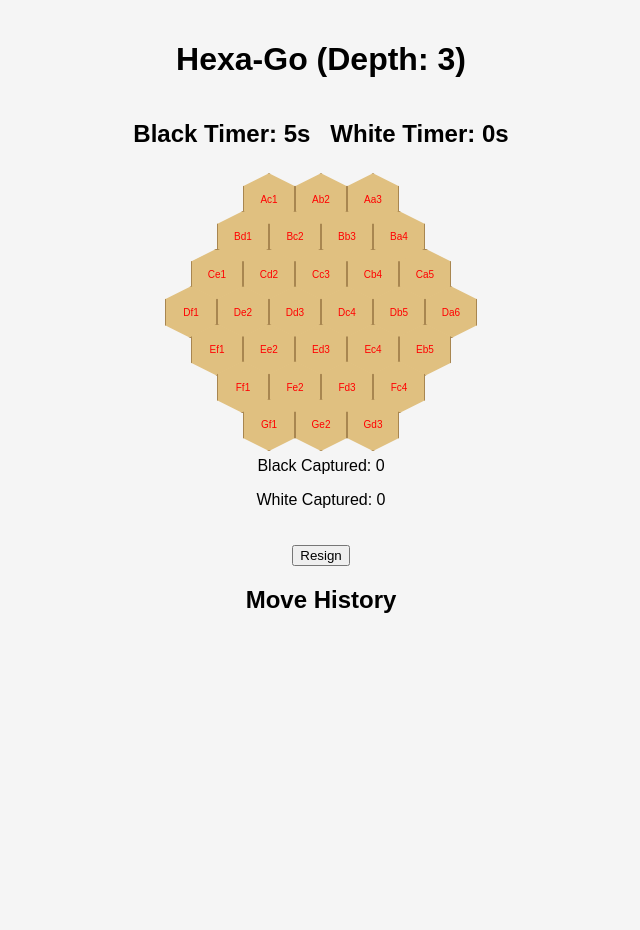
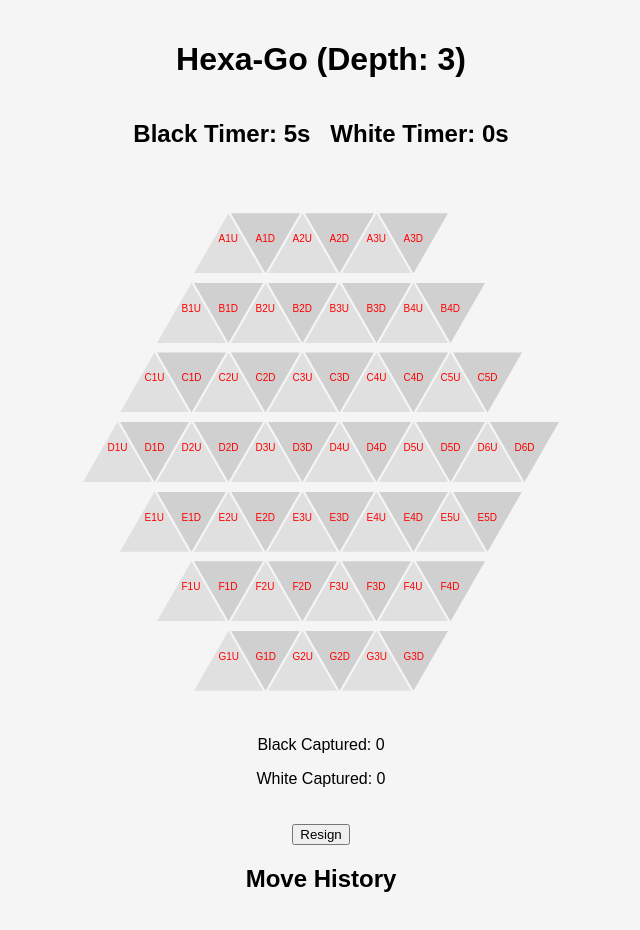
Before and after one commit to rer10013/hexa-go, a React (Create React App) app: page / in a window 1280 px wide. Shown: the top 930 px of the page, without its empty margins (319-959 px from the left). Before the commit the page ends 800 px from the top, so only its background shows below. Built offline with nearby package versions, Linux system fonts and the light colour scheme.

Commit message:
Tri-go testing

```diff
--- a/package.json
+++ b/package.json
@@ -1,7 +1,7 @@
 {
   "homepage": "https://rer10013.github.io/hexa-go-build/",
   "name": "hexa-go",
-  "version": "0.2.2",
+  "version": "T0.2.2",
   "private": true,
   "dependencies": {
     "cra-template": "1.2.0",
--- a/src/Board.css
+++ b/src/Board.css
@@ -5,5 +5,5 @@
 .board-row {
     display: flex;
     justify-content: center;
-    margin: -0.9rem 0;
+    margin: 2.6rem 0;
   }
--- a/src/Board.js
+++ b/src/Board.js
@@ -1,12 +1,10 @@
 import React, { useEffect } from 'react';
-import HexCell from './HexCell';
+import TriCell from './TriCell';
 import './Board.css';
 
 function Board({ onPlaceStone, moveHistory, onGameEnd }) {
-  // Hexa-board array
   const boardRows = [3, 4, 5, 6, 5, 4, 3];
-  const lowercsaseIndexBase = [3, 4, 5, 6, 6, 6, 6];
-  const spaceNum = boardRows.reduce((a, b) => a + b, 0);
+  const spaceNum = boardRows.reduce((a, b) => a + b, 0) * 2; // Each Triagon now has 6 triangles
 
   useEffect(() => {
     if (moveHistory.length === spaceNum) {
@@ -16,44 +14,38 @@ function Board({ onPlaceStone, moveHistory, onGameEnd }) {
 
   let rows = [];
   let uppercaseIndex = 0;
-  let lowercaseIndex = 0;
-
   const uppercase = "ABCDEFGHIJKLMNOPQRSTUVWXYZ";
-  const lowercase = "abcdefghijklmnopqrstuvwxyz";
 
   for (let rowIndex = 0; rowIndex < boardRows.length; rowIndex++) {
     let cells = [];
-    lowercaseIndex = lowercsaseIndexBase[rowIndex] - 1
-    // NumIndex controll (/)
     for (let colIndex = 0; colIndex < boardRows[rowIndex]; colIndex++) {
-      // Generate coordinate
-      const coordinate =
-        uppercase[uppercaseIndex] +
-        lowercase[lowercaseIndex] +
-        (colIndex + 1).toString();
+      // Create 2 triangles per Triagon
+      const upCoordinate = `${uppercase[uppercaseIndex]}${colIndex + 1}U`;
+      const downCoordinate = `${uppercase[uppercaseIndex]}${colIndex + 1}D`;
 
-      // Check move history
-      const stone = moveHistory.find(
-        (move) => move.coordinate === coordinate
-      )?.player;
+      const upStone = moveHistory.find((move) => move.coordinate === upCoordinate)?.player;
+      const downStone = moveHistory.find((move) => move.coordinate === downCoordinate)?.player;
 
       cells.push(
-        <HexCell
-          key={coordinate}
-          coordinate={coordinate}
-          stone={stone}
-          onClick={() => onPlaceStone(coordinate)}
+        <TriCell
+          key={upCoordinate}
+          coordinate={upCoordinate}
+          stone={upStone}
+          onClick={() => onPlaceStone(upCoordinate)}
+          orientation="up"
         />
       );
-
-      // LowercaseIndex (\) controll
-      lowercaseIndex--;
-      if (lowercaseIndex < 0) lowercaseIndex = 0;
+      cells.push(
+        <TriCell
+          key={downCoordinate}
+          coordinate={downCoordinate}
+          stone={downStone}
+          onClick={() => onPlaceStone(downCoordinate)}
+          orientation="down"
+        />
+      );
     }
-    // UppercaseIndex (-) controll
     uppercaseIndex++;
-    if (uppercaseIndex >= uppercase.length) uppercaseIndex = 0;
-
     rows.push(
       <div className="board-row" key={rowIndex}>
         {cells}
@@ -61,11 +53,7 @@ function Board({ onPlaceStone, moveHistory, onGameEnd }) {
     );
   }
 
-  return (
-    <div className="board-container">
-      {rows}
-    </div>
-  );
+  return <div className="board-container">{rows}</div>;
 }
 
 export default Board;
--- a/src/HexCell.css
+++ /dev/null
@@ -1,44 +0,0 @@
-.hex-cell {
-    position: relative;
-    width: 50px;
-    height: 50px;
-    margin: 0px;
-    background-color: #e0c080;
-    border: 1px solid #a88650;
-    cursor: pointer;
-    display: flex;
-    align-items: center;
-    justify-content: center;
-
-    /* 벌집 형태 흉내내기(간단) */
-    clip-path: polygon(
-      50% 0%,
-      100% 25%,
-      100% 75%,
-      50% 100%,
-      0% 75%,
-      0% 25%
-    );
-  }
-
-.stone {
-    width: 80%;
-    height: 80%;
-    border-radius: 50%;
-    display: flex;
-    align-items: center;
-    justify-content: center;
-  }
-
-.stone-black {
-    background-color: black;
-  }
-
-.stone-white {
-    background-color: white;
-  }
-
-.coord-label {
-    font-size: 10px;
-    color: red;
-  }
--- a/src/HexCell.js
+++ /dev/null
@@ -1,20 +0,0 @@
-import React from 'react';
-import './HexCell.css';
-
-function HexCell({ coordinate, stone, onClick }) {
-  // Stone state
-  const stoneClass = stone === 'black' ? 'stone-black'
-                   : stone === 'white' ? 'stone-white'
-                   : '';
-
-  return (
-    <div className="hex-cell" onClick={onClick}>
-      <div className={`stone ${stoneClass}`}>
-        {/* Index for debug */}
-        <span className="coord-label">{coordinate}</span>
-      </div>
-    </div>
-  );
-}
-
-export default HexCell;
--- /dev/null
+++ b/src/TriCell.css
@@ -0,0 +1,44 @@
+.Tri-cell {
+  width: 69px;
+  height: 60px;
+  position: relative;
+  display: inline-block;
+  padding: 0;
+  margin: -16px;
+}
+
+.triangle-up {
+  clip-path: polygon(50% 0%, 0% 100%, 100% 100%);
+  background: #e0e0e0;
+}
+
+.triangle-down {
+  clip-path: polygon(0% 0%, 50% 100%, 100% 0%);
+  background: #d0d0d0;
+}
+
+.stone {
+  position: absolute;
+  top: 50%;
+  left: 50%;
+  transform: translate(-50%, -50%);
+  width: 30px;
+  height: 30px;
+  border-radius: 50%;
+}
+
+.stone-black {
+  background: black;
+}
+
+.stone-white {
+  background: white;
+}
+
+.coord-label {
+  position: absolute;
+  top: 5px;
+  left: 5px;
+  font-size: 10px;
+  color: red;
+}
--- /dev/null
+++ b/src/TriCell.js
@@ -0,0 +1,21 @@
+import React from 'react';
+import './TriCell.css';
+
+function TriCell({ coordinate, stone, onClick, orientation }) {
+  // Determine triangle class based on orientation
+  const triangleClass = orientation === 'up' ? 'triangle-up' : 'triangle-down';
+
+  const stoneClass = stone === 'black' ? 'stone-black'
+                   : stone === 'white' ? 'stone-white'
+                   : '';
+
+  return (
+    <div className={`Tri-cell ${triangleClass}`} onClick={onClick}>
+      <div className={`stone ${stoneClass}`}>
+        <span className="coord-label">{coordinate}</span>
+      </div>
+    </div>
+  );
+}
+
+export default TriCell;
```
Also changed, not shown: 1 other file (tests, documents, lock files or other folders).
